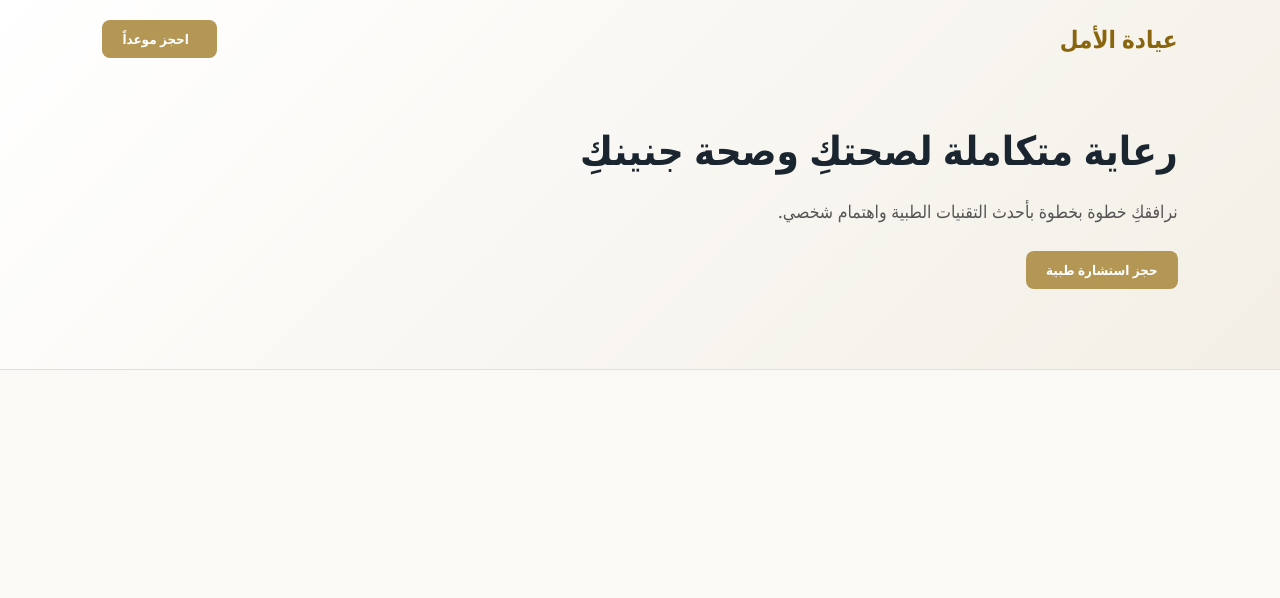
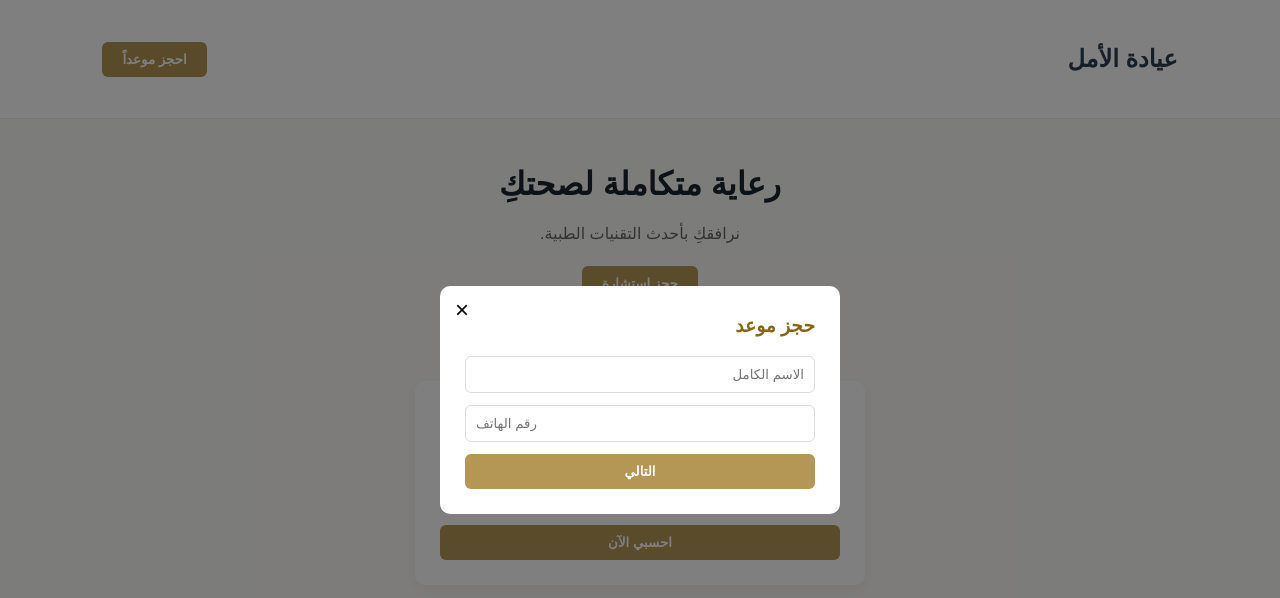
Before and after one commit to boqawg/site, a plain HTML site: page index.html in a window 1280 px wide. Both pictures are taken after a click on the button "احجز موعداً". Drawn offline with nearby package versions, Linux system fonts and the light colour scheme.

Commit message:
Update index.html

```diff
--- a/index.html
+++ b/index.html
@@ -2,63 +2,98 @@
 <html lang="ar" dir="rtl">
 <head>
   <meta charset="UTF-8">
-  <meta name="viewport" content="width=device-width, initial-scale=1.0">
-  <title>عيادة النساء والتوليد</title>
-  <!-- مكتبة الأيقونات Lucide -->
-  <script src="https://unpkg.com/lucide@latest"></script>
+  <title>العيادة الطبية</title>
   <style>
-    * { box-sizing: border-box; margin: 0; padding: 0; font-family: 'Segoe UI', Tahoma, sans-serif; }
-    body { background-color: #faf9f6; color: #2c3e50; line-height: 1.6; }
+    * { box-sizing: border-box; margin: 0; padding: 0; font-family: sans-serif; }
+    body { background: #faf9f6; color: #2c3e50; line-height: 1.6; }
     .hidden { display: none !important; }
 
-    /* الأزرار */
-    .btn-primary { background-color: #b49655; color: white; border: none; padding: 10px 20px; border-radius: 8px; cursor: pointer; font-weight: 600; display: inline-flex; align-items: center; gap: 8px; transition: 0.3s; }
-    .btn-primary:hover { background-color: #89660e; }
-    .btn-secondary { background-color: transparent; color: #2c3e50; border: 1px solid #2c3e50; padding: 10px 20px; border-radius: 8px; text-decoration: none; cursor: pointer; font-weight: 600; }
+    .btn { background: #b49655; color: white; border: none; padding: 10px 20px; border-radius: 6px; cursor: pointer; font-weight: bold; }
+    .btn:hover { background: #89660e; }
 
-    /* الهيدر */
-    .hero { background: linear-gradient(135deg, #ffffff 0%, #f3efe6 100%); padding: 20px 8% 80px; border-bottom: 1px solid #e5e0d5; }
-    .navbar { display: flex; justify-content: space-between; align-items: center; margin-bottom: 60px; }
-    .logo { font-size: 1.5rem; font-weight: bold; color: #89660e; }
-    .hero-content { max-width: 600px; }
-    .hero-content h1 { font-size: 2.5rem; margin-bottom: 15px; color: #1a252f; }
-    .hero-content p { font-size: 1.1rem; color: #555; margin-bottom: 25px; }
-    .hero-actions { display: flex; gap: 15px; flex-wrap: wrap; }
+    header { padding: 40px 8%; display: flex; justify-content: space-between; align-items: center; background: #fff; border-bottom: 1px solid #eee; }
+    h1 { font-size: 2rem; color: #1a252f; margin-bottom: 10px; }
 
-    /* الحاسبة */
-    .calc-section { padding: 60px 8%; display: flex; justify-content: center; }
-    .calc-card { background: white; padding: 30px; border-radius: 12px; box-shadow: 0 10px 25px rgba(0,0,0,0.05); max-width: 500px; width: 100%; text-align: center; }
-    .calc-card h2 { display: flex; align-items: center; justify-content: center; gap: 10px; margin-bottom: 10px; color: #89660e; font-size: 1.3rem; }
-    .calc-input-group { display: flex; gap: 10px; margin-top: 20px; justify-content: center; flex-wrap: wrap; }
-    input, select { padding: 10px; border: 1px solid #ddd; border-radius: 6px; width: 100%; margin-bottom: 15px; }
-    .calc-result { margin-top: 20px; padding: 15px; background-color: #f3efe6; border-radius: 8px; color: #89660e; }
+    section { padding: 40px 8%; display: flex; justify-content: center; }
+    .card { background: white; padding: 25px; border-radius: 10px; box-shadow: 0 4px 15px rgba(0,0,0,0.05); width: 100%; max-width: 450px; text-align: center; }
+    input, select { padding: 10px; border: 1px solid #ddd; border-radius: 6px; width: 100%; margin-bottom: 12px; }
 
-    /* النافذة المنبثقة Modal */
-    .modal-overlay { position: fixed; inset: 0; background: rgba(0, 0, 0, 0.5); display: none; align-items: center; justify-content: center; padding: 20px; z-index: 1000; }
-    .modal-overlay.is-open { display: flex; }
-    .modal-box { background: white; padding: 30px; border-radius: 12px; width: 100%; max-width: 420px; max-height: 90vh; overflow-y: auto; position: relative; }
-    .close-btn { position: absolute; top: 15px; left: 15px; background: none; border: none; font-size: 1.5rem; cursor: pointer; }
-    .modal-box h3 { margin-bottom: 20px; color: #89660e; }
-    .step-panel { display: none; }
-    .step-panel.is-active { display: block; }
-    .step-buttons { display: flex; justify-content: space-between; gap: 10px; }
-    .full-width { width: 100%; justify-content: center; }
-    .success-box { text-align: center; padding: 20px 0; }
-    .success-icon { color: #27ae60; width: 48px; height: 48px; margin-bottom: 10px; }
+    .modal { position: fixed; inset: 0; background: rgba(0,0,0,0.5); display: none; align-items: center; justify-content: center; padding: 20px; z-index: 1000; }
+    .modal.is-open { display: flex; }
+    .modal-box { background: white; padding: 25px; border-radius: 10px; width: 100%; max-width: 400px; position: relative; }
+    .close { position: absolute; top: 10px; left: 15px; background: none; border: none; font-size: 1.5rem; cursor: pointer; }
+    .step { display: none; }
+    .step.is-active { display: block; }
   </style>
 </head>
 <body>
 
-  <!-- الهيدر والصفحة الرئيسية -->
-  <header class="hero">
-    <nav class="navbar">
-      <div class="logo">عيادة الأمل</div>
-      <button class="btn-primary" data-modal-open>
-        <i data-lucide="calendar"></i> احجز موعداً
-      </button>
-    </nav>
-    <div class="hero-content">
-      <h1>رعاية متكاملة لصحتكِ وصحة جنينكِ</h1>
-      <p>نرافقكِ خطوة بخطوة بأحدث التقنيات الطبية واهتمام شخصي.</p>
-      <div class="hero-actions">
-        <button class="btn-primary" data-modal-open>حجز استشارة طبية</
+  <header>
+    <h2>عيادة الأمل</h2>
+    <button class="btn" onclick="toggleModal(true)">احجز موعداً</button>
+  </header>
+
+  <main style="padding: 40px 8%; text-align: center;">
+    <h1>رعاية متكاملة لصحتكِ</h1>
+    <p style="color: #666; margin-bottom: 20px;">نرافقكِ بأحدث التقنيات الطبية.</p>
+    <button class="btn" onclick="toggleModal(true)">حجز استشارة</button>
+  </main>
+
+  <section>
+    <div class="card">
+      <h3>حاسبة موعد الولادة</h3>
+      <p style="font-size: 0.9rem; color: #666; margin-bottom: 15px;">أدخلي تاريخ أول يوم من آخر دورة:</p>
+      <input type="date" id="lastPeriod">
+      <button class="btn" style="width:100%" onclick="calc()">احسبي الآن</button>
+      <div id="calcResult" class="hidden" style="margin-top: 15px; padding: 10px; background: #f3efe6; border-radius: 6px; color: #89660e;">
+        الموعد المتوقع: <strong id="dueDateText"></strong>
+      </div>
+    </div>
+  </section>
+
+  <!-- Modal -->
+  <div id="bookingModal" class="modal">
+    <div class="modal-box">
+      <button class="close" onclick="toggleModal(false)">&times;</button>
+      <h3 style="margin-bottom: 15px; color: #89660e;">حجز موعد</h3>
+
+      <form id="form" onsubmit="event.preventDefault(); document.getElementById('form').classList.add('hidden'); document.getElementById('success').classList.remove('hidden');">
+        <div class="step is-active" id="step1">
+          <input type="text" placeholder="الاسم الكامل" required>
+          <input type="tel" placeholder="رقم الهاتف" required>
+          <button type="button" class="btn" style="width:100%" onclick="setStep(2)">التالي</button>
+        </div>
+        <div class="step" id="step2">
+          <select><option>متابعة حمل</option><option>استشارة عامة</option></select>
+          <input type="date" required>
+          <div style="display:flex; gap:10px;">
+            <button type="button" class="btn" style="background:#ccc; color:#000; width:50%" onclick="setStep(1)">رجوع</button>
+            <button type="submit" class="btn" style="width:50%">تأكيد</button>
+          </div>
+        </div>
+      </form>
+
+      <div id="success" class="hidden" style="text-align:center; padding: 20px 0;">
+        <h4>تم الاستلام بنجاح!</h4>
+        <button class="btn" style="margin-top:15px; width:100%" onclick="toggleModal(false)">إغلاق</button>
+      </div>
+    </div>
+  </div>
+
+  <script>
+    const modal = document.getElementById("bookingModal");
+    const toggleModal = (open) => modal.classList.toggle("is-open", open);
+    const setStep = (n) => {
+      document.getElementById("step1").classList.toggle("is-active", n === 1);
+      document.getElementById("step2").classList.toggle("is-active", n === 2);
+    };
+    function calc() {
+      const val = document.getElementById("lastPeriod").value;
+      if (!val) return;
+      const date = new Date(new Date(val).getTime() + (280 * 86400000));
+      document.getElementById("dueDateText").innerText = date.toLocaleDateString('fr-FR');
+      document.getElementById("calcResult").classList.remove("hidden");
+    }
+  </script>
+</body>
+</html>
```
